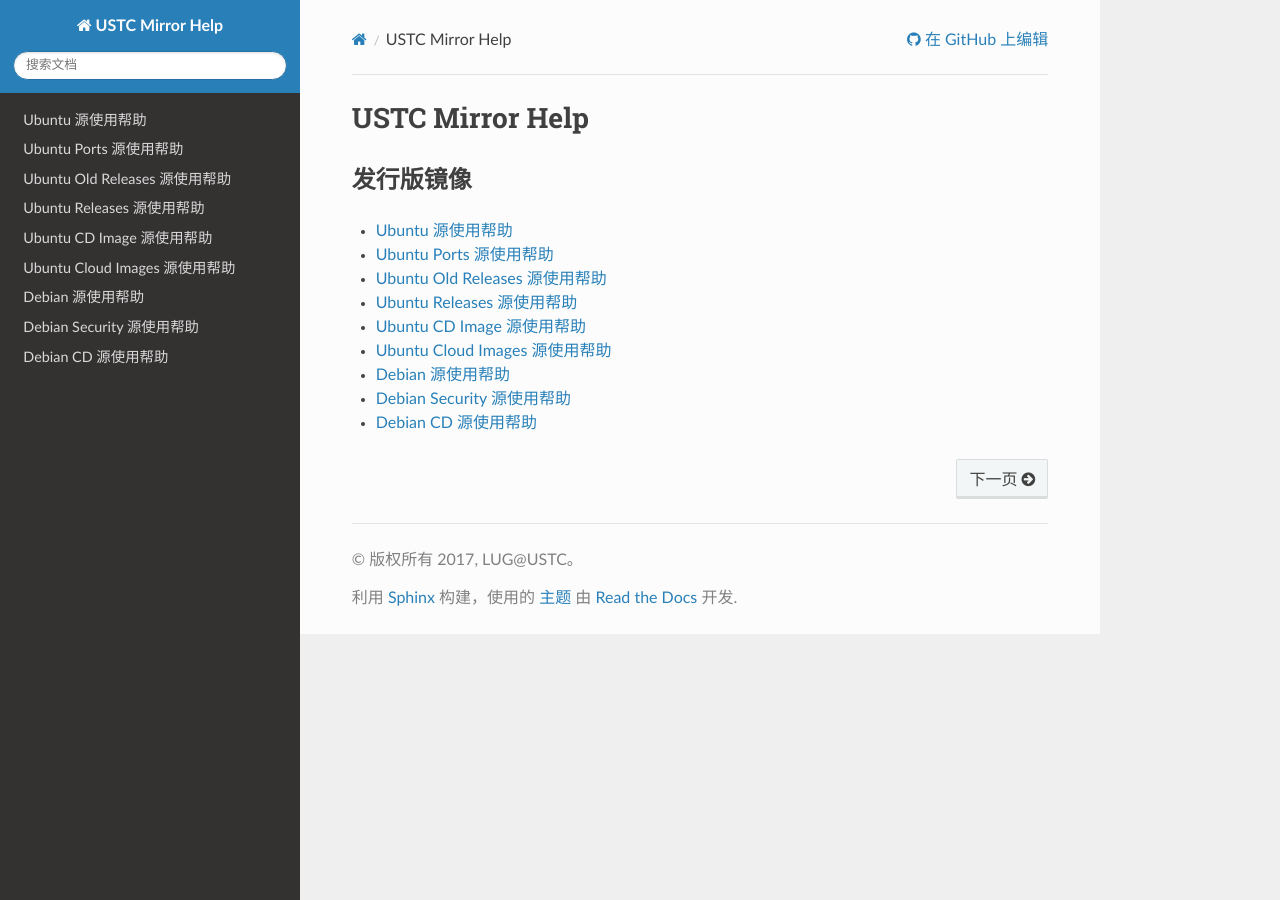
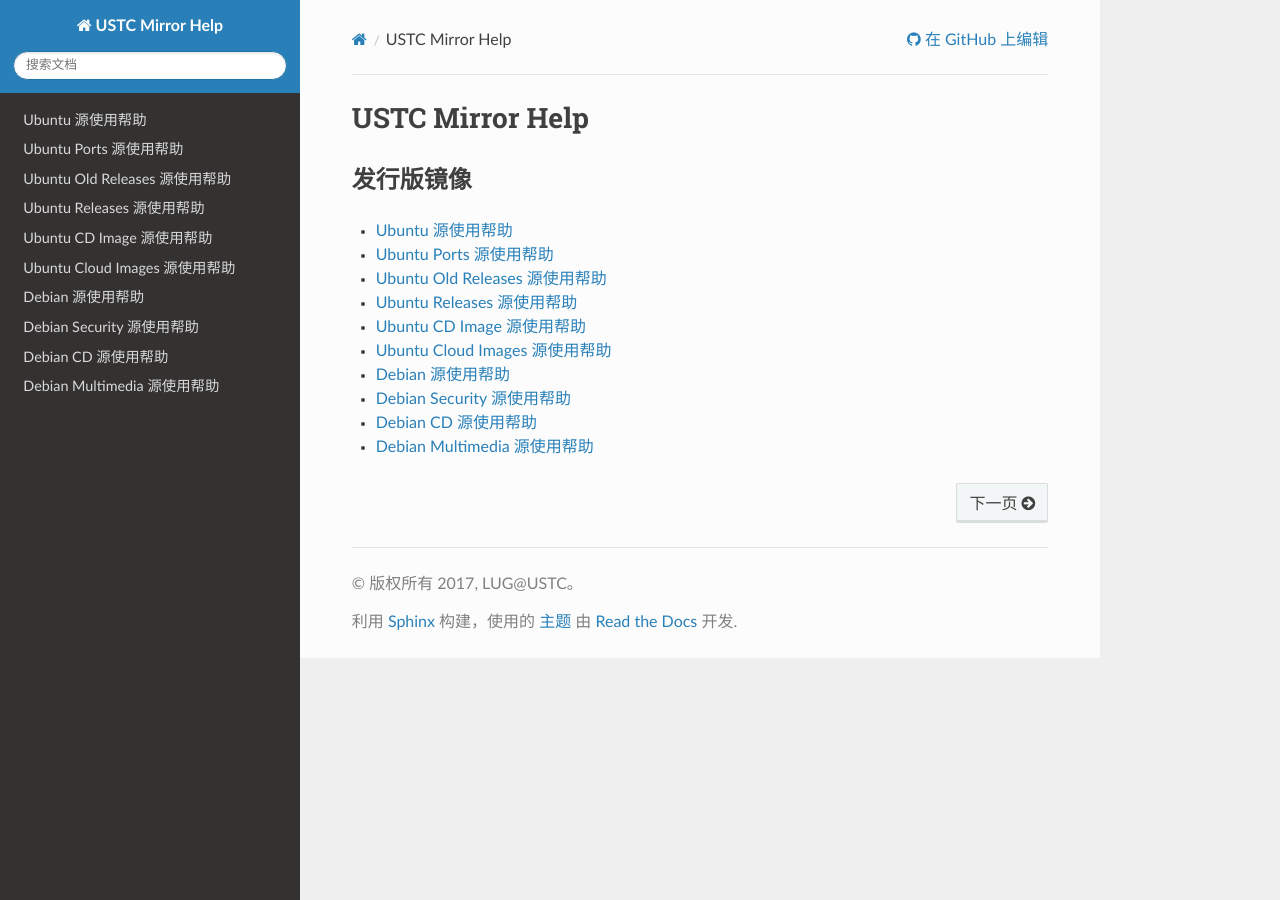
Before and after one commit to ustclug/mirrorhelp, a Sphinx documentation site: the page built from source/index.rst, in a window 1280 px wide. Built offline with Sphinx 7.4.7 and the Read the Docs theme 2.0.0, drawn with Linux system fonts in a browser that asks for light colours; some of the changed lines change nothing that is shown.

Commit message:
add debian-multimedia

```diff
--- /dev/null
+++ b/source/debian-multimedia.rst
@@ -0,0 +1,53 @@
+============================
+Debian Multimedia 源使用帮助
+============================
+
+地址
+====
+
+https://mirrors.ustc.edu.cn/debian-multimedia/
+
+说明
+====
+
+Debian 第三方多媒体软件源
+
+收录架构
+========
+
+Debian Multimedia 支持的所有架构，如 AMD64 (x86_64), Intel x86, ARM, MIPS 等
+
+
+收录版本
+========
+
+Debian Old Stable, Stable, Testing, Unstable(sid)
+
+当前 Stable 为 Debian 8，代号为 Jessie
+
+使用说明
+========
+
+.. important::
+    Debian Multimedia 不是官方 Debian 项目，见 https://wiki.debian.org/DebianMultimedia/FAQ
+
+以 Jessie 为例，在 :file:`/etc/apt/sources.list` 中加入
+
+::
+
+    deb http://mirrors.ustc.edu.cn/debian-multimedia/ jessie main non-free
+    # deb-src http://mirrors.ustc.edu.cn/debian-multimedia/ jessie main non-free
+    deb http://mirrors.ustc.edu.cn/debian-multimedia/ jessie-backports main
+    # deb-src http://mirrors.ustc.edu.cn/debian-multimedia/ jessie-backports main
+
+更改完 :file:`sources.list` 文件后请运行 ``sudo apt-get update`` 更新索引以生效。
+
+.. tip::
+    使用 HTTPS 可以有效避免国内运营商的缓存劫持，但需要事先安装 ``apt-transport-https``
+
+相关链接
+========
+
+:官方主页: https://deb-multimedia.org/
+:邮件列表: https://deb-multimedia.org/mailinglist
+:镜像列表: https://deb-multimedia.org/debian-m
--- a/source/index.rst
+++ b/source/index.rst
@@ -16,3 +16,4 @@
    debian
    debian-security
    debian-cd
+   debian-multimedia
```
